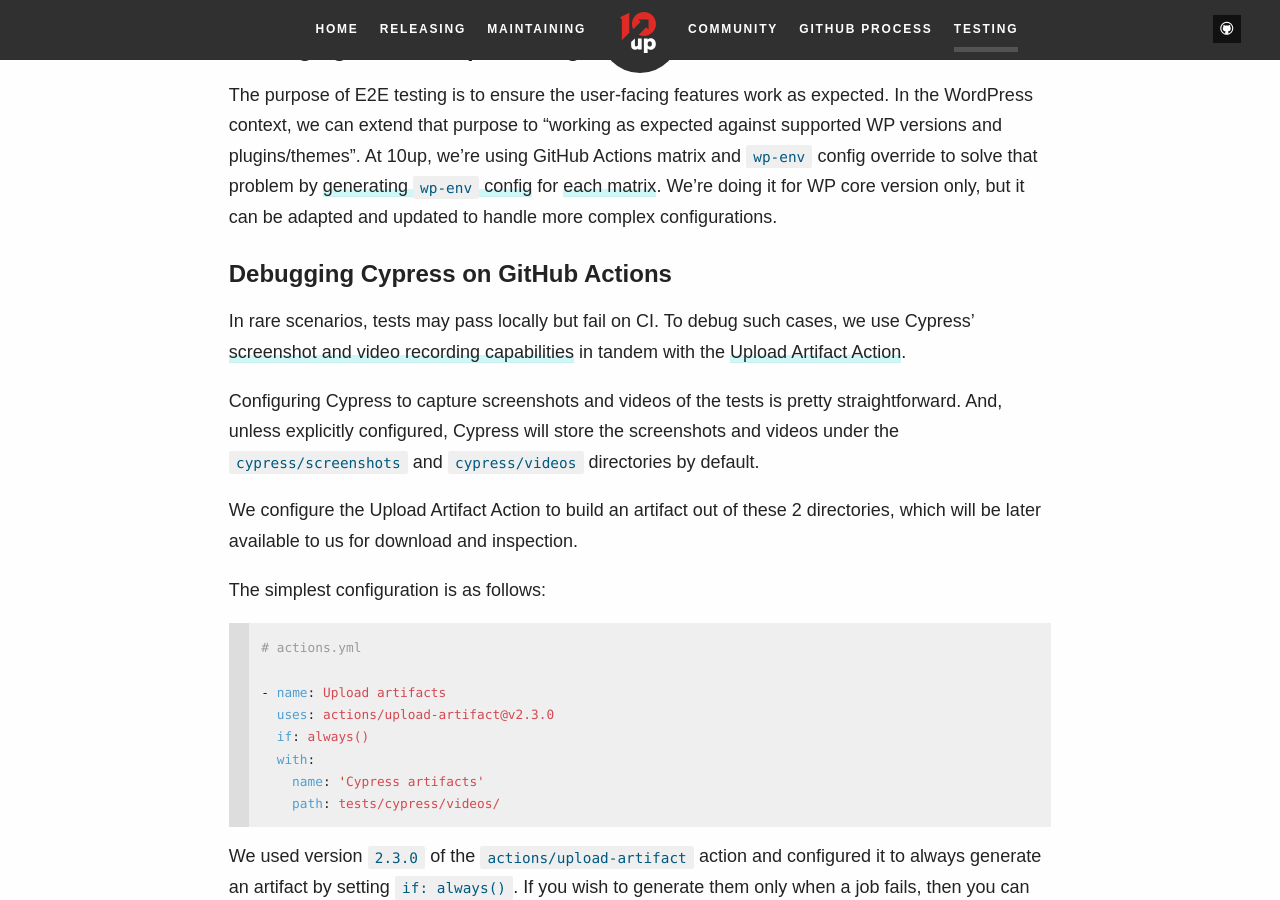
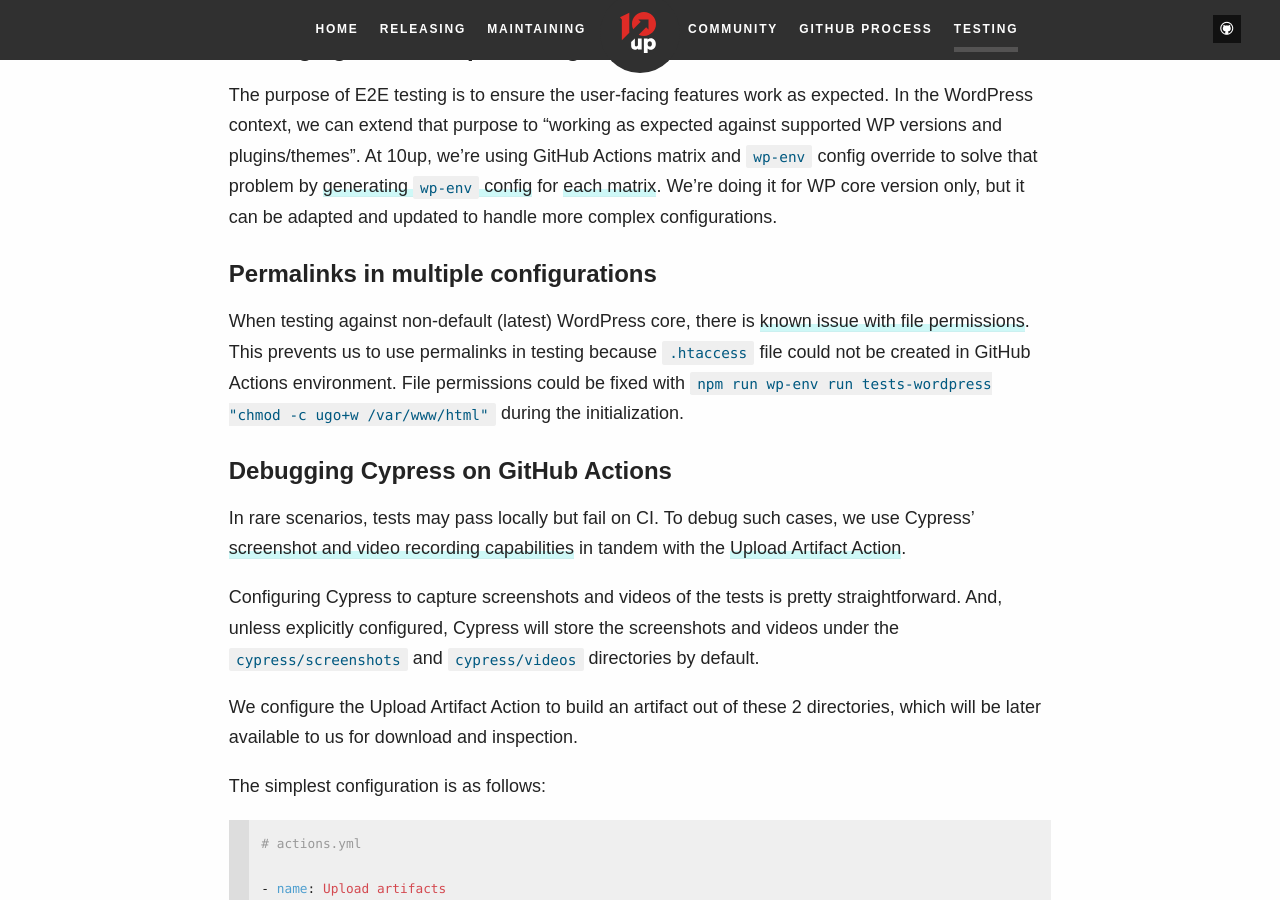
Before and after one commit to 10up/Open-Source-Best-Practices, a Jekyll site: the page built from testing.md, in a window 1280 px wide and 900 px high, scrolled down 1623 px. Built offline with Jekyll 4.4.1, drawn with Linux system fonts in a browser that asks for light colours; some web fonts are replaced.

Commit message:
Permalinks in multiple configurations

```diff
--- a/_includes/markdown/Testing.md
+++ b/_includes/markdown/Testing.md
@@ -45,6 +45,10 @@ cy.visit( `/wp-admin` );
 
 The purpose of E2E testing is to ensure the user-facing features work as expected. In the WordPress context, we can extend that purpose to "working as expected against supported WP versions and plugins/themes". At 10up, we're using GitHub Actions matrix and `wp-env` config override to solve that problem by [generating `wp-env` config](https://github.com/10up/simple-podcasting/blob/develop/tests/bin/set-core-version.js) for [each matrix](https://github.com/10up/simple-podcasting/blob/develop/.github/workflows/test-branch.yml#L30-L31). We're doing it for WP core version only, but it can be adapted and updated to handle more complex configurations.
 
+### Permalinks in multiple configurations
+
+When testing against non-default (latest) WordPress core, there is [known issue with file permissions](https://github.com/WordPress/gutenberg/issues/28201). This prevents us to use permalinks in testing because `.htaccess` file could not be created in GitHub Actions environment. File permissions could be fixed with [`npm run wp-env run tests-wordpress "chmod -c ugo+w /var/www/html"`](https://github.com/10up/ads-txt/pull/84/files) during the initialization.
+
 ### Debugging Cypress on GitHub Actions
 
 In rare scenarios, tests may pass locally but fail on CI. To debug such cases, we use Cypress' [screenshot and video recording capabilities](https://docs.cypress.io/guides/guides/screenshots-and-videos#Screenshots) in tandem with the [Upload Artifact Action](https://github.com/actions/upload-artifact).
```
